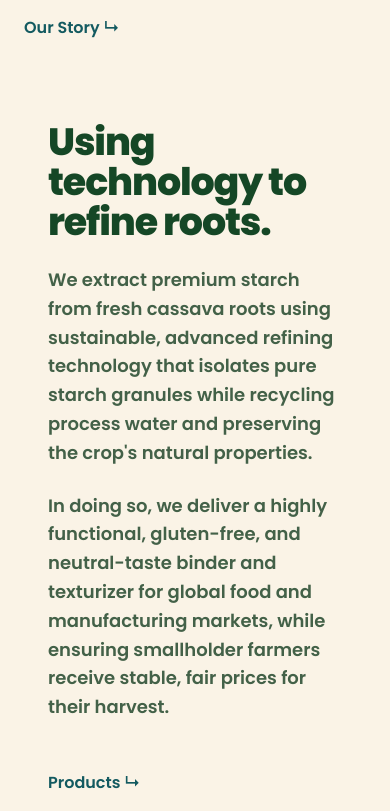
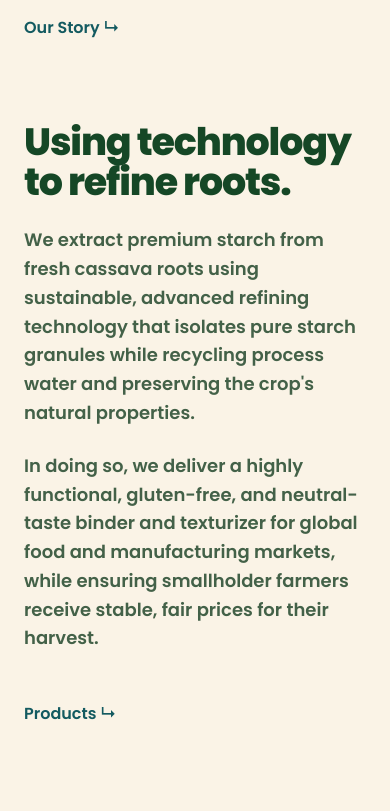
Before and after one commit to Bennymens/Cross-world-investment-limited, a React (Vite) app: page / in a window 390 px wide. Shown: the part 2300-3111 px from the top of the page. Built offline with nearby package versions, Linux system fonts and the light colour scheme.

Commit message:
more adjustments

```diff
--- a/src/pages/Home.css
+++ b/src/pages/Home.css
@@ -845,8 +845,8 @@
   /* Ensure row-media-right panels are left-aligned and fully visible on small screens */
   .story-panel.row-media-right .col-left {
     margin-left: 0 !important;
-    padding-left: 24px;
-    padding-right: 24px;
+    padding-left: 0 !important;
+    padding-right: 0 !important;
     align-items: flex-start;
     text-align: left;
     max-width: 100%;
--- a/src/pages/OurStory.css
+++ b/src/pages/OurStory.css
@@ -521,6 +521,27 @@
     max-width: 100%;
   }
 
+  /* Ensure row-media-right panels are left-aligned and fully visible on small screens */
+  .story-panel.row-media-right .col-left {
+    margin-left: 0 !important;
+    padding-left: 0 !important;
+    padding-right: 0 !important;
+    align-items: flex-start;
+    text-align: left;
+    max-width: 100% !important;
+  }
+
+  .story-panel.row-media-right .story-heading {
+    margin-left: 0 !important;
+    max-width: 100% !important;
+  }
+
+  .story-panel.row-media-right .story-text {
+    margin-left: 0 !important;
+    padding-left: 0 !important;
+    padding-right: 0 !important;
+  }
+
   .our-story-bottom-wrapper {
     padding-top: 80px;
     padding-bottom: 80px;
```
